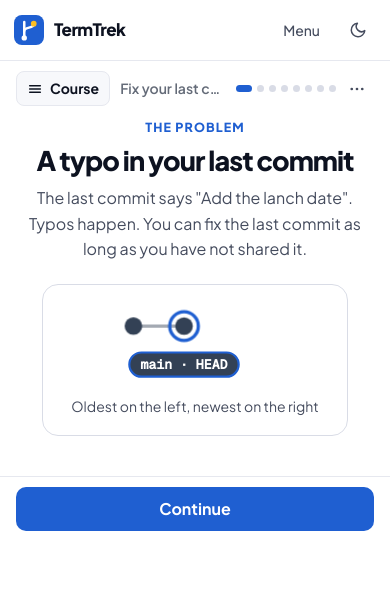
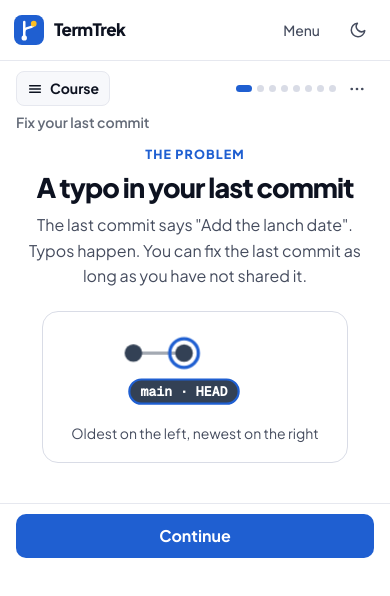
Before and after one commit to chrisglaske/termtrek, a React (Vite) app: page /learn/amend in a window 390 px wide. Shown: the top 596 px of the page. Built offline with nearby package versions, Linux system fonts and the light colour scheme.

Commit message:
fix(ui): keep branch maps inside the screen and show the lesson title on phones

```diff
--- a/src/ui/lesson/PageFlow.css
+++ b/src/ui/lesson/PageFlow.css
@@ -260,6 +260,9 @@
   display: flex;
   flex-direction: column;
   align-items: center;
+  box-sizing: border-box;
+  min-width: 0;
+  max-width: 100%;
   gap: 10px;
   margin: 0 0 22px;
   padding: 18px 28px;
@@ -280,12 +283,14 @@
 }
 .pf-graph .repomap-graph {
   zoom: 1.35;
+  max-width: 100%;
 }
 .pf-graph-all {
   overflow-x: auto;
 }
 .pf-graph-all .repomap-graph {
   zoom: 1.1;
+  max-width: 100%;
 }
 .pf-graph figcaption {
   display: flex;
@@ -542,8 +547,14 @@
 
 @media (max-width: 560px) {
   .pf-top {
+    flex-wrap: wrap;
     padding: 10px 16px 0;
-    gap: 10px;
+    gap: 6px 10px;
+  }
+  /* The lesson title gets its own line so it is not cut to a few letters beside the dots. */
+  .pf-lesson {
+    order: 3;
+    flex: 1 0 100%;
   }
   .pf-top .lh-course {
     padding: 6px 10px;
@@ -598,8 +609,9 @@
     flex-wrap: wrap;
   }
   .sv-compact .sv-tag {
-    margin-left: 8px;
-    font-size: 10.5px;
+    margin-left: 0;
+    padding: 0 4px;
+    font-size: 10px;
   }
   .sv-compact .sv-arrow {
     font-size: 13px;
```
